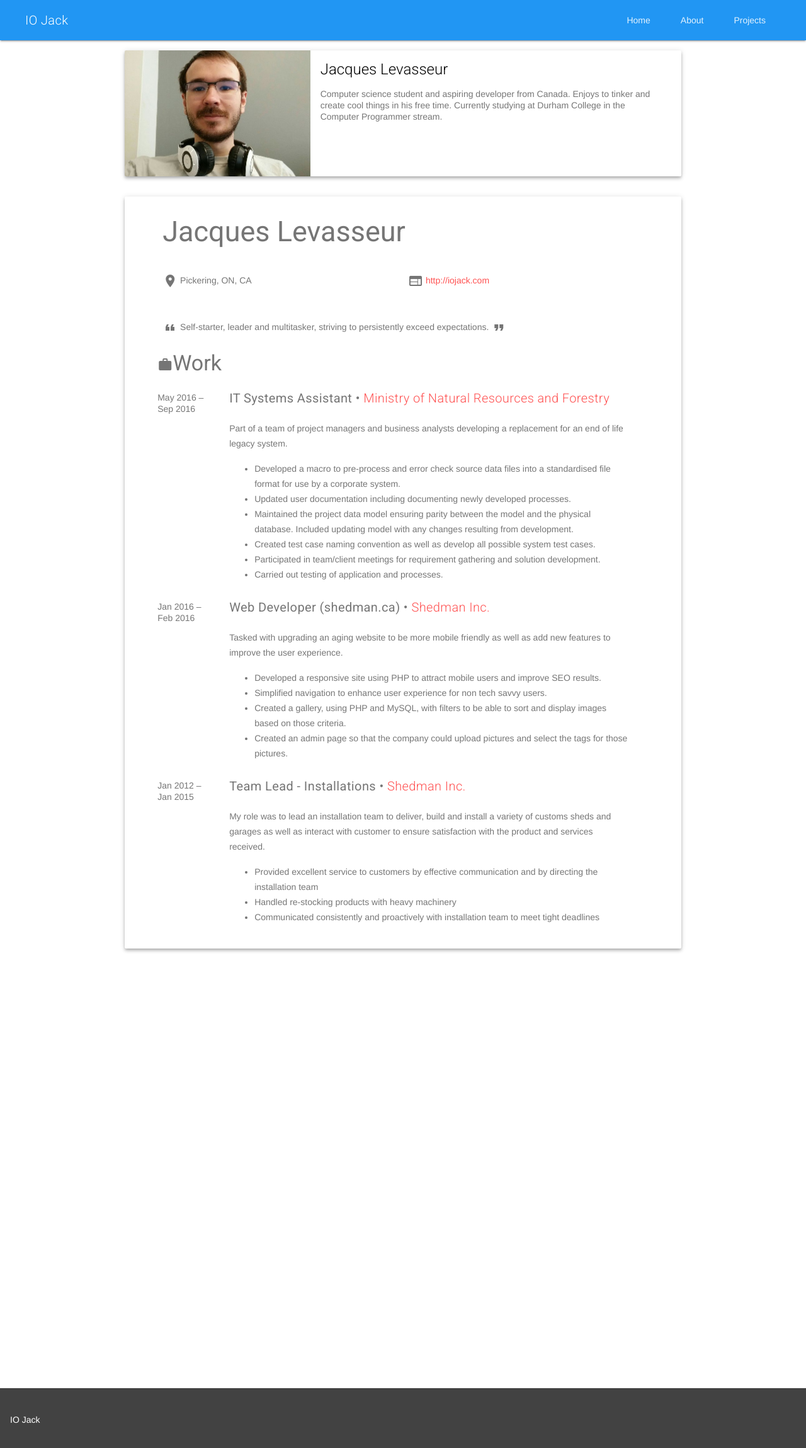
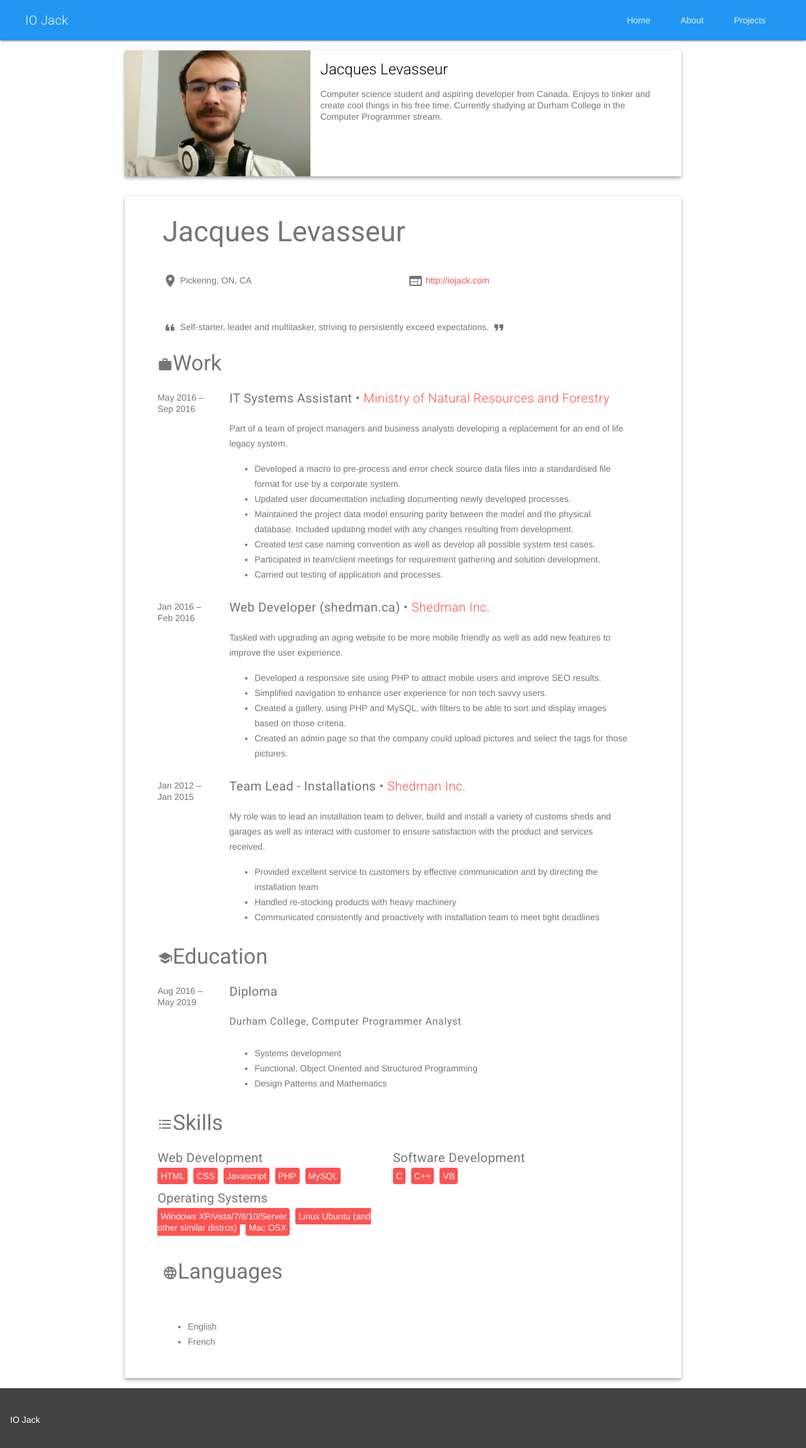
Before and after one commit to FrostByte-Dev/frostbyte-dev.github.io, a Jekyll site: the page built from about/index.html, in a window 1280 px wide. Shown: the top 2299 px of the page at 63% size. Built offline with Jekyll 4.4.1, drawn with Linux system fonts in a browser that asks for light colours; nearby versions of some CDN libraries.

Commit message:
Finished building resume into html.

```diff
--- a/about/index.html
+++ b/about/index.html
@@ -125,6 +125,67 @@ image: /assets/images/me.jpg
 
 			</div>
 
+			<div class="mdl-grid">
+				<div class="mdl-cell--12-col">
+					<h3><i class="material-icons">school</i>Education</h3>
+				</div>
+
+				<div class="mdl-cell--2-col">
+					Aug&nbsp;2016 – May&nbsp;2019
+				</div>
+				<div class="mdl-cell--10-cell">
+					<h5>Diploma</h5>
+					<h6>Durham College, Computer Programmer Analyst</h6>
+					<ul>
+						<li>Systems development</li>
+						<li>Functional, Object Oriented and Structured Programming</li>
+						<li>Design Patterns and Mathematics</li>
+					</ul>
+				</div>
+			</div>
+
+			<div class="mdl-grid">
+				<div class="mdl-cell--12-col">
+					<h3><i class="material-icons">format_list_bulleted</i>Skills</h3>
+				</div>
+
+				<div class="mdl-cell--6-col">
+					<h5>Web Development</h5>
+					<span class="mdl-card__post-tag mdl-color--accent mdl-color-text--white">HTML</span>
+					<span class="mdl-card__post-tag mdl-color--accent mdl-color-text--white">CSS</span>
+					<span class="mdl-card__post-tag mdl-color--accent mdl-color-text--white">Javascript</span>
+					<span class="mdl-card__post-tag mdl-color--accent mdl-color-text--white">PHP</span>
+					<span class="mdl-card__post-tag mdl-color--accent mdl-color-text--white">MySQL</span>
+				</div>
+
+				<div class="mdl-cell--6-col">
+					<h5>Software Development</h5>
+					<span class="mdl-card__post-tag mdl-color--accent mdl-color-text--white">C</span>
+					<span class="mdl-card__post-tag mdl-color--accent mdl-color-text--white">C++</span>
+					<span class="mdl-card__post-tag mdl-color--accent mdl-color-text--white">VB</span>
+				</div>
+
+				<div class="mdl-cell--6-col">
+					<h5>Operating Systems</h5>
+					<span class="mdl-card__post-tag mdl-color--accent mdl-color-text--white">Windows XP/vista/7/8/10/Server</span>
+					<span class="mdl-card__post-tag mdl-color--accent mdl-color-text--white">Linux Ubuntu (and other similar distros)</span>
+					<span class="mdl-card__post-tag mdl-color--accent mdl-color-text--white">Mac OSX</span>
+				</div>
+			</div>
+
+			<div class="mdl-grid">
+				<div class="mdl-cell mdl-cell--12-col">
+					<h3><i class="material-icons">language</i>Languages</h3>
+				</div>
+
+				<div class="mdl-cell mdl-cell--12-col">
+					<ul>
+						<li>English</li>
+						<li>French</li>
+					</ul>
+				</div>
+			</div>
+
         </div>
     </div>
 </div>
--- a/index.html
+++ b/index.html
@@ -1,7 +1,7 @@
 ---
 layout: default
 title: IO Jack
-description: Welcome to my personal blog/portfolio webpage. Here you will find a variety of projects I have worked on that range from pure programming, to server setup and much more.
+description: Welcome to my personal portfolio webpage. Here you will find a variety of projects I have worked on that range from pure programming, to server setup and much more.
 ---
 
 <div class="mdl-grid portfolio-max-width">
```
